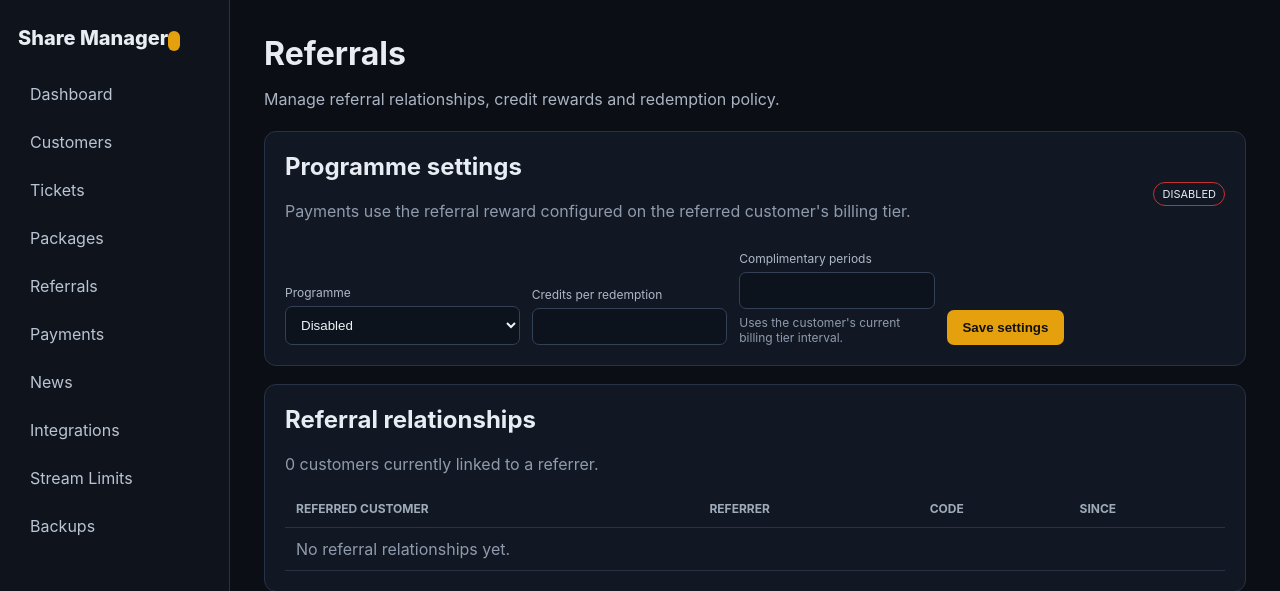
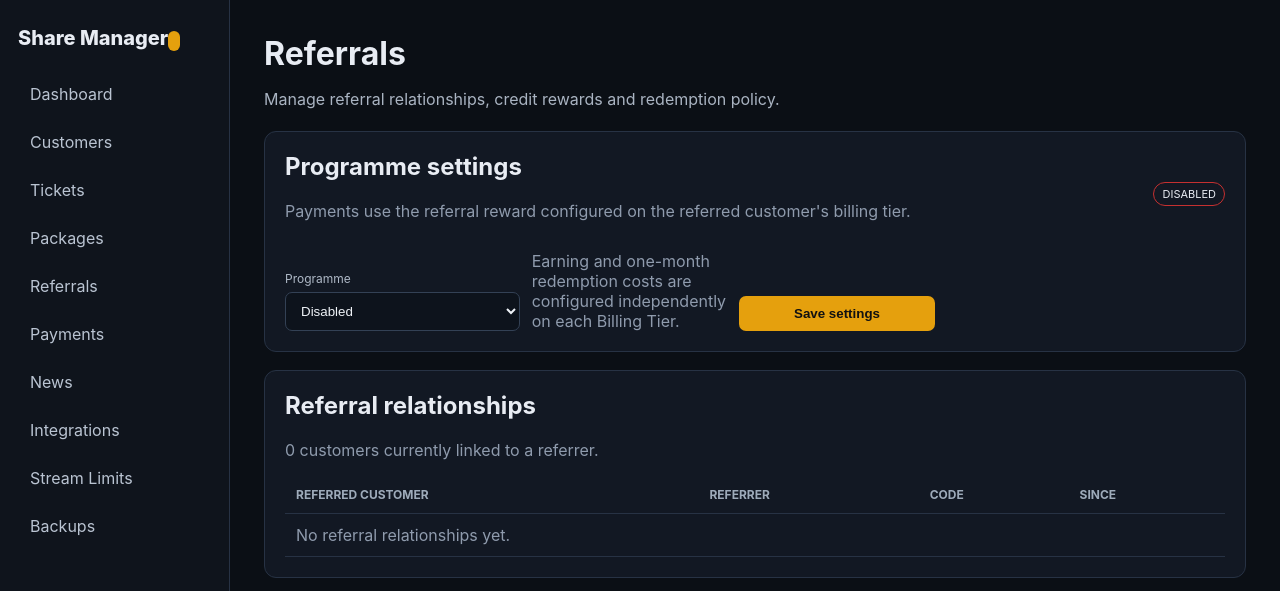
Before and after one commit to Zeragonii/share-manager, a FastAPI app: template app/templates/referrals.html in a window 1280 px wide. Shown: the top 591 px of the page. Run offline with FastAPI, Linux system fonts and the light colour scheme; the template is opened without the code that fills it, so the values that code supplies are empty; parts of the project's set-up code (start-up, migrations or seed data) failed here and were passed over.

Commit message:
v0.11.0a

```diff
--- a/app/init_db.py
+++ b/app/init_db.py
@@ -36,6 +36,7 @@
 add_column_if_missing("billing_tiers", "grace_period_days", "INTEGER NOT NULL DEFAULT 3")
 add_column_if_missing("billing_tiers", "stream_limit", "INTEGER NOT NULL DEFAULT 1")
 add_column_if_missing("billing_tiers", "referral_credits", "INTEGER NOT NULL DEFAULT 0")
+add_column_if_missing("billing_tiers", "referral_redeem_cost", "INTEGER NOT NULL DEFAULT 0")
 add_column_if_missing("tautulli_settings", "admin_user_ids", "TEXT NULL")
 add_column_if_missing("tautulli_activity", "history_backfill_complete", "BOOLEAN NOT NULL DEFAULT FALSE")
 add_column_if_missing("tautulli_activity", "history_backfill_offset", "INTEGER NOT NULL DEFAULT 0")
--- a/app/main.py
+++ b/app/main.py
@@ -86,7 +86,7 @@
 )
 from .services.referrals import (
     ensure_customer_referral_code, assign_referrer, award_for_payment, reverse_for_payment,
-    credit_balance, ensure_referral_settings, redeem_credits,
+    credit_balance, ensure_referral_settings, redeem_credits, redemption_quote,
 )
 from .services.attachments import (
     save_pending_upload, attachment_path, attachment_root, cleanup_pending, CUSTOMER_TICKET_ATTACHMENT_LIMIT,
@@ -2424,14 +2424,15 @@
     grace_period_days: int = Form(3),
     stream_limit: int = Form(1),
     referral_credits: int = Form(0),
+    referral_redeem_cost: int = Form(0),
     db: Session = Depends(get_db),
 ):
     gate = auth(request)
     if gate:
         return gate
-    if interval_unit not in {"week", "month", "year"} or interval_count < 1 or grace_period_days < 0 or stream_limit < 0 or referral_credits < 0 or price < 0:
+    if interval_unit not in {"week", "month", "year"} or interval_count < 1 or grace_period_days < 0 or stream_limit < 0 or referral_credits < 0 or referral_redeem_cost < 0 or price < 0:
         return RedirectResponse("/packages?error=Invalid+billing+tier+values", status_code=303)
-    t = BillingTier(package_id=package_id, name=name.strip(), price=price, interval_unit=interval_unit, interval_count=interval_count, grace_period_days=grace_period_days, stream_limit=stream_limit, referral_credits=referral_credits)
+    t = BillingTier(package_id=package_id, name=name.strip(), price=price, interval_unit=interval_unit, interval_count=interval_count, grace_period_days=grace_period_days, stream_limit=stream_limit, referral_credits=referral_credits, referral_redeem_cost=referral_redeem_cost)
     db.add(t)
     db.commit()
     return RedirectResponse("/packages", status_code=303)
@@ -2449,6 +2450,7 @@
     grace_period_days: int = Form(3),
     stream_limit: int = Form(1),
     referral_credits: int = Form(0),
+    referral_redeem_cost: int = Form(0),
     db: Session = Depends(get_db),
 ):
     gate = auth(request)
@@ -2457,7 +2459,7 @@
     t = db.query(BillingTier).filter(BillingTier.id == tier_id, BillingTier.package_id == package_id).first()
     if not t:
         return RedirectResponse("/packages?error=Billing+tier+not+found", status_code=303)
-    if interval_unit not in {"week", "month", "year"} or interval_count < 1 or grace_period_days < 0 or stream_limit < 0 or referral_credits < 0 or price < 0:
+    if interval_unit not in {"week", "month", "year"} or interval_count < 1 or grace_period_days < 0 or stream_limit < 0 or referral_credits < 0 or referral_redeem_cost < 0 or price < 0:
         return RedirectResponse("/packages?error=Invalid+billing+tier+values", status_code=303)
     t.name = name.strip()
     t.price = price
@@ -2466,7 +2468,8 @@
     t.grace_period_days = grace_period_days
     t.stream_limit = stream_limit
     t.referral_credits = referral_credits
-    db.add(AuditLog(actor=settings.admin_username, action="billing_tier.update", target_type="billing_tier", target_id=str(t.id), detail=f"{t.name}: £{price} / {interval_count} {interval_unit}; {grace_period_days}d grace; stream limit {stream_limit}; referral reward {referral_credits} credits"))
+    t.referral_redeem_cost = referral_redeem_cost
+    db.add(AuditLog(actor=settings.admin_username, action="billing_tier.update", target_type="billing_tier", target_id=str(t.id), detail=f"{t.name}: £{price} / {interval_count} {interval_unit}; {grace_period_days}d grace; stream limit {stream_limit}; referral reward {referral_credits} credits; redemption {referral_redeem_cost} credits/month"))
     db.commit()
     return RedirectResponse("/packages?notice=Billing+tier+updated", status_code=303)
 
@@ -3477,19 +3480,22 @@
     balances = []
     for c in customers:
         earned = int(db.query(func.coalesce(func.sum(ReferralCreditEntry.credits), 0)).filter(ReferralCreditEntry.customer_id == c.id, ReferralCreditEntry.credits > 0).scalar() or 0)
-        balances.append({"customer": c, "balance": credit_balance(db, c.id), "earned": earned, "referrals": db.query(func.count(Customer.id)).filter(Customer.referrer_customer_id == c.id).scalar() or 0})
+
+        try:
+            _sub, redeem_tier, redeem_cost, redeem_from, redeem_to = redemption_quote(db, c)
+        except ValueError:
+            redeem_tier = None; redeem_cost = 0; redeem_from = None; redeem_to = None
+        balances.append({"customer": c, "balance": credit_balance(db, c.id), "earned": earned, "referrals": db.query(func.count(Customer.id)).filter(Customer.referrer_customer_id == c.id).scalar() or 0, "redeem_tier": redeem_tier, "redeem_cost": redeem_cost, "redeem_from": redeem_from, "redeem_to": redeem_to})
     ledger = db.query(ReferralCreditEntry).options(joinedload(ReferralCreditEntry.customer)).order_by(ReferralCreditEntry.created_at.desc()).limit(250).all()
     return render(request, "referrals.html", referral_settings=referral_settings, relationships=relationships, balances=balances, ledger=ledger, error=error, notice=notice)
 
 @app.post("/referrals/settings")
-def save_referral_settings(request: Request, enabled: str = Form("true"), credits_per_reward: int = Form(10), reward_periods: int = Form(1), db: Session = Depends(get_db)):
-    gate = auth(request)
-    if gate:
-        return gate
-    if credits_per_reward < 1 or reward_periods < 1:
-        return RedirectResponse("/referrals?error=Referral+reward+values+must+be+at+least+1", status_code=303)
-    row = ensure_referral_settings(db); row.enabled = enabled == "true"; row.credits_per_reward = credits_per_reward; row.reward_periods = reward_periods
-    db.add(AuditLog(actor=settings.admin_username, action="referral.settings.update", target_type="referral_settings", target_id="1", detail=f"enabled={row.enabled}; {credits_per_reward} credits -> {reward_periods} period(s)")); db.commit()
+def save_referral_settings(request: Request, enabled: str = Form("true"), db: Session = Depends(get_db)):
+    gate = auth(request)
+    if gate:
+        return gate
+    row = ensure_referral_settings(db); row.enabled = enabled == "true"
+    db.add(AuditLog(actor=settings.admin_username, action="referral.settings.update", target_type="referral_settings", target_id="1", detail=f"enabled={row.enabled}; redemption costs are configured per billing tier")); db.commit()
     return RedirectResponse("/referrals?notice=Referral+settings+updated", status_code=303)
 
 @app.post("/referrals/{customer_id}/redeem")
@@ -3501,7 +3507,7 @@
     if not customer:
         return RedirectResponse("/referrals?error=Customer+not+found", status_code=303)
     try:
-        reward, entry = redeem_credits(db, customer, actor=settings.admin_username)
+        reward, entry, coverage_start, coverage_end = redeem_credits(db, customer, actor=settings.admin_username)
         db.add(AuditLog(actor=settings.admin_username, action="referral.credit.redeem", target_type="customer", target_id=str(customer.id), detail=entry.description)); db.commit()
         process_billing(db, customer_id=customer.id)
         if customer.plex_username and not customer.exempt:
@@ -3523,7 +3529,11 @@
     balance = credit_balance(db, customer.id)
     lifetime_earned = int(db.query(func.coalesce(func.sum(ReferralCreditEntry.credits), 0)).filter(ReferralCreditEntry.customer_id == customer.id, ReferralCreditEntry.kind == "earn", ReferralCreditEntry.credits > 0).scalar() or 0)
     referral_count = db.query(func.count(Customer.id)).filter(Customer.referrer_customer_id == customer.id, Customer.archived.is_(False)).scalar() or 0
-    return render(request, "portal_referrals.html", customer=customer, referral_settings=referral_settings, ledger=ledger, balance=balance, lifetime_earned=lifetime_earned, referral_count=referral_count, error=error, notice=notice)
+    try:
+        _sub, redeem_tier, redeem_cost, redeem_from, redeem_to = redemption_quote(db, customer)
+    except ValueError:
+        redeem_tier = None; redeem_cost = 0; redeem_from = None; redeem_to = None
+    return render(request, "portal_referrals.html", customer=customer, referral_settings=referral_settings, ledger=ledger, balance=balance, lifetime_earned=lifetime_earned, referral_count=referral_count, redeem_tier=redeem_tier, redeem_cost=redeem_cost, redeem_from=redeem_from, redeem_to=redeem_to, error=error, notice=notice)
 
 @app.post("/portal/referrals/redeem")
 def portal_redeem_referral_credits(request: Request, db: Session = Depends(get_db)):
@@ -3531,7 +3541,7 @@
     if not customer:
         return RedirectResponse("/portal/login", status_code=303)
     try:
-        reward, entry = redeem_credits(db, customer, actor=f"portal:{customer.id}")
+        reward, entry, coverage_start, coverage_end = redeem_credits(db, customer, actor=f"portal:{customer.id}")
         db.add(AuditLog(actor=f"portal:{customer.id}", action="referral.credit.redeem", target_type="customer", target_id=str(customer.id), detail=entry.description)); db.commit()
         process_billing(db, customer_id=customer.id)
         if customer.plex_username and not customer.exempt:
--- a/app/models.py
+++ b/app/models.py
@@ -81,6 +81,7 @@
     grace_period_days: Mapped[int] = mapped_column(Integer, default=3)
     stream_limit: Mapped[int] = mapped_column(Integer, default=1)
     referral_credits: Mapped[int] = mapped_column(Integer, default=0)
+    referral_redeem_cost: Mapped[int] = mapped_column(Integer, default=0)
     active: Mapped[bool] = mapped_column(Boolean, default=True)
     package: Mapped[Package] = relationship(back_populates="billing_tiers")
     subscriptions: Mapped[list["Subscription"]] = relationship(back_populates="billing_tier")
--- a/app/static/portal-service-worker.js
+++ b/app/static/portal-service-worker.js
@@ -1,4 +1,4 @@
-const CACHE_NAME = "share-manager-portal-v0.11.0";
+const CACHE_NAME = "share-manager-portal-v0.11.0a";
 const STATIC_ASSETS = [
   "/static/offline.html",
   "/static/icons/icon-192.png",
--- a/app/static/service-worker.js
+++ b/app/static/service-worker.js
@@ -1,4 +1,4 @@
-const CACHE_NAME = "share-manager-v0.11.0";
+const CACHE_NAME = "share-manager-v0.11.0a";
 const STATIC_ASSETS = [
   "/static/offline.html",
   "/static/icons/icon-192.png",
--- a/app/templates/portal_referrals.html
+++ b/app/templates/portal_referrals.html
@@ -5,8 +5,8 @@
 <section class="portal-page-heading"><div><span class="muted">Rewards</span><h1>Referrals</h1><p>Share your referral code. When a linked customer makes a qualifying payment, you earn credits based on their billing tier.</p></div></section>
 <section class="portal-info-section referral-code-card"><div class="portal-section-heading"><div><h2>Your referral code</h2><span class="muted">Give this five-digit code to the person managing the account.</span></div></div><div class="referral-code-display"><strong id="referral-code">{{ customer.referral_code }}</strong><button type="button" class="secondary" onclick="navigator.clipboard?.writeText('{{ customer.referral_code }}');this.textContent='Copied';setTimeout(()=>this.textContent='Copy',1500)">Copy</button></div></section>
 <section class="portal-info-section"><div class="portal-history-summary"><div><span>Available credits</span><strong>{{ balance }}</strong><small>Ready to redeem</small></div><div><span>Lifetime earned</span><strong>{{ lifetime_earned }}</strong><small>From qualifying payments</small></div><div><span>Active referrals</span><strong>{{ referral_count }}</strong><small>Customers linked to your code</small></div></div></section>
-<section class="portal-info-section"><div class="portal-section-heading"><div><h2>Redeem credits</h2><span class="muted">{{ referral_settings.credits_per_reward }} credits = {{ referral_settings.reward_periods }} complimentary billing period{{ '' if referral_settings.reward_periods == 1 else 's' }}.</span></div></div>
+<section class="portal-info-section"><div class="portal-section-heading"><div><h2>Redeem credits</h2>{% if redeem_tier and redeem_cost %}<span class="muted">Your {{ redeem_tier.name }} tier costs {{ redeem_cost }} credits to extend access by one calendar month.</span>{% elif redeem_tier %}<span class="muted">Referral redemption is disabled for your current tier.</span>{% else %}<span class="muted">A current subscription tier is required to redeem credits.</span>{% endif %}</div></div>
 {% if notice %}<div class="alert success">{{ notice }}</div>{% endif %}{% if error %}<div class="alert error">{{ error }}</div>{% endif %}
-<form method="post" action="/portal/referrals/redeem" onsubmit="return confirm('Redeem {{ referral_settings.credits_per_reward }} credits for complimentary access?');"><button {% if balance < referral_settings.credits_per_reward or not referral_settings.enabled %}disabled{% endif %}>Redeem {{ referral_settings.credits_per_reward }} credits</button></form></section>
+{% if redeem_cost and redeem_from and redeem_to %}<div class="portal-history-summary"><div><span>Paid through</span><strong>{{ redeem_from.strftime('%d %b %Y') }}</strong><small>Current effective date</small></div><div><span>After redemption</span><strong>{{ redeem_to.strftime('%d %b %Y') }}</strong><small>Exactly one calendar month</small></div></div><form method="post" action="/portal/referrals/redeem" onsubmit="return confirm('Spend {{ redeem_cost }} credits to extend your paid-through date from {{ redeem_from.strftime('%d %b %Y') }} to {{ redeem_to.strftime('%d %b %Y') }}?');"><button {% if balance < redeem_cost or not referral_settings.enabled %}disabled{% endif %}>Redeem {{ redeem_cost }} credits</button></form>{% endif %}</section>
 <section class="portal-info-section"><div class="portal-section-heading"><div><h2>Credit history</h2><span class="muted">We don't expose the identities or payment details of customers linked to your code.</span></div></div><div class="portal-history-list">{% for row in ledger %}<article class="portal-history-card"><div class="portal-history-card-top"><div><strong>{{ '+' if row.credits > 0 else '' }}{{ row.credits }} credits</strong><span>{{ row.created_at.strftime('%d %b %Y') }}</span></div><span class="badge {{ 'active' if row.credits > 0 else 'grace' }}">{{ row.kind|title }}</span></div><div class="portal-history-reason"><span>Reason</span><strong>{{ 'Referral payment reward' if row.kind == 'earn' else ('Payment reversal' if row.kind == 'reversal' else 'Referral reward redeemed') }}</strong></div></article>{% else %}<div class="portal-empty-live">No referral credit activity yet.</div>{% endfor %}</div></section>
 </main>{{ portal_bottom_nav('referrals') }}</div></div><script>if('serviceWorker' in navigator){window.addEventListener('load',()=>navigator.serviceWorker.register('/portal/service-worker.js',{scope:'/portal'}).catch(()=>{}));}</script></body></html>
--- a/app/templates/referrals.html
+++ b/app/templates/referrals.html
@@ -5,8 +5,7 @@
   <div class="row between"><div><h2>Programme settings</h2><p class="muted">Payments use the referral reward configured on the referred customer's billing tier.</p></div><span class="badge {{ 'active' if referral_settings.enabled else 'suspended' }}">{{ 'Enabled' if referral_settings.enabled else 'Disabled' }}</span></div>
   <form method="post" action="/referrals/settings" class="grid-form compact">
     <label>Programme<select name="enabled"><option value="true" {% if referral_settings.enabled %}selected{% endif %}>Enabled</option><option value="false" {% if not referral_settings.enabled %}selected{% endif %}>Disabled</option></select></label>
-    <label>Credits per redemption<input type="number" name="credits_per_reward" min="1" value="{{ referral_settings.credits_per_reward }}" required></label>
-    <label>Complimentary periods<input type="number" name="reward_periods" min="1" value="{{ referral_settings.reward_periods }}" required><span class="muted">Uses the customer's current billing tier interval.</span></label>
+    <div class="muted">Earning and one-month redemption costs are configured independently on each Billing Tier.</div>
     <button>Save settings</button>
   </form>
 </section>
@@ -19,7 +18,7 @@
 <section>
   <h2>Credit balances</h2>
   <div class="table-wrap"><table><thead><tr><th>Customer</th><th>Code</th><th>Referrals</th><th>Available</th><th>Lifetime earned</th><th></th></tr></thead><tbody>
-  {% for row in balances %}<tr><td>{{ row.customer.name }}</td><td><code>{{ row.customer.referral_code }}</code></td><td>{{ row.referrals }}</td><td><strong>{{ row.balance }}</strong></td><td>{{ row.earned }}</td><td>{% if referral_settings.enabled and row.balance >= referral_settings.credits_per_reward %}<form method="post" action="/referrals/{{ row.customer.id }}/redeem" onsubmit="return confirm('Redeem credits for {{ row.customer.name|e }}?');"><button class="secondary small-action">Redeem</button></form>{% endif %}</td></tr>{% else %}<tr><td colspan="6" class="muted">No customers.</td></tr>{% endfor %}
+  {% for row in balances %}<tr><td>{{ row.customer.name }}</td><td><code>{{ row.customer.referral_code }}</code></td><td>{{ row.referrals }}</td><td><strong>{{ row.balance }}</strong></td><td>{{ row.earned }}</td><td>{% if referral_settings.enabled and row.redeem_cost and row.balance >= row.redeem_cost %}<form method="post" action="/referrals/{{ row.customer.id }}/redeem" onsubmit="return confirm('Spend {{ row.redeem_cost }} credits to extend {{ row.customer.name|e }} from {{ row.redeem_from.strftime('%d %b %Y') }} to {{ row.redeem_to.strftime('%d %b %Y') }}?');"><button class="secondary small-action">Redeem {{ row.redeem_cost }}</button></form>{% elif row.redeem_tier and not row.redeem_cost %}<span class="muted">Disabled</span>{% elif row.redeem_cost %}<span class="muted">Needs {{ row.redeem_cost }}</span>{% endif %}</td></tr>{% else %}<tr><td colspan="6" class="muted">No customers.</td></tr>{% endfor %}
   </tbody></table></div>
 </section>
 <section>
```
Also changed, not shown: ARCHITECTURE.md (+4 -0 lines), RELEASE_NOTES.md (+11 -0 lines), app/services/referrals.py (+41 -14 lines), app/templates/packages.html (+6 -3 lines), tests/test_referrals.py (+19 -0 lines), README.md, 1 other file.
